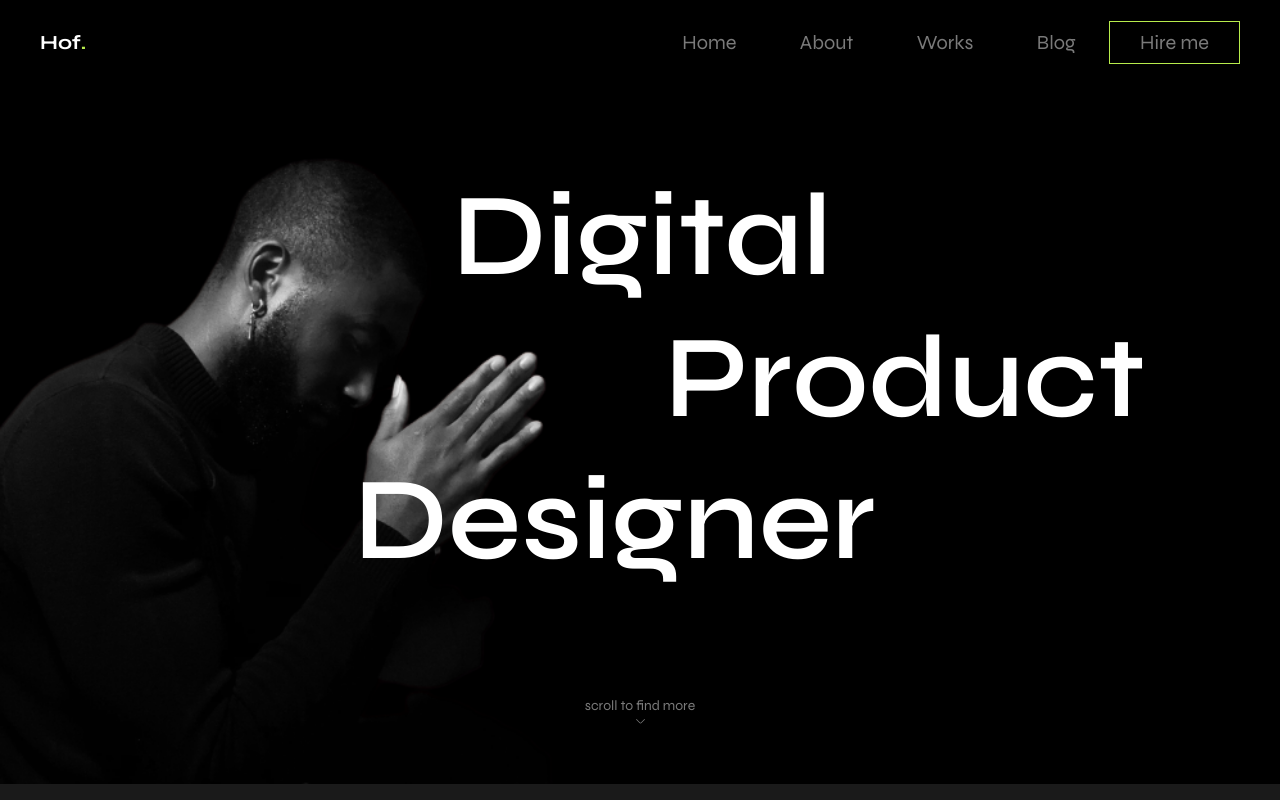
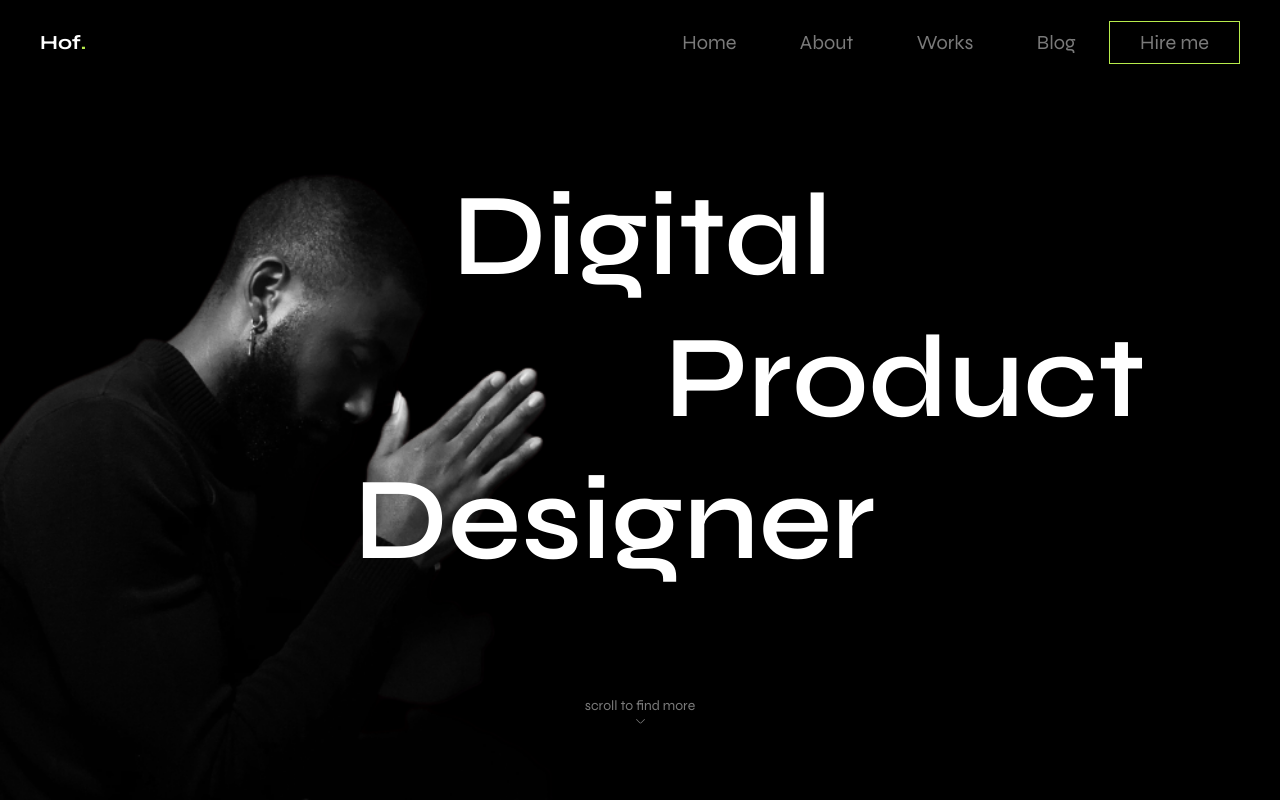
Before and after one commit to Divantikus/own, a plain HTML site: page index.html in a window 1280 px wide. Shown: the top 800 px of the page. Drawn offline with Linux system fonts and the light colour scheme.

Commit message:
mini fix

```diff
--- a/scss/style.scss
+++ b/scss/style.scss
@@ -101,6 +101,7 @@ body {
 .introduction {
   background: #000000 url("../img/introduction/main_hero.png") no-repeat bottom
     left;
+  height: calc(100vh - 86px);
   background-size: auto 714px;
   @media (max-width: 1440px) {
     background-size: auto
```
Also changed, not shown: css/style.css.
